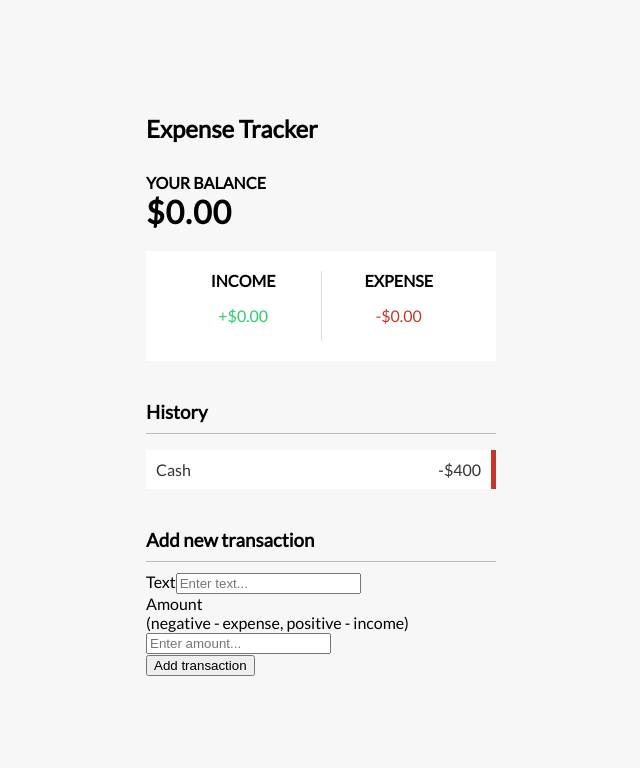
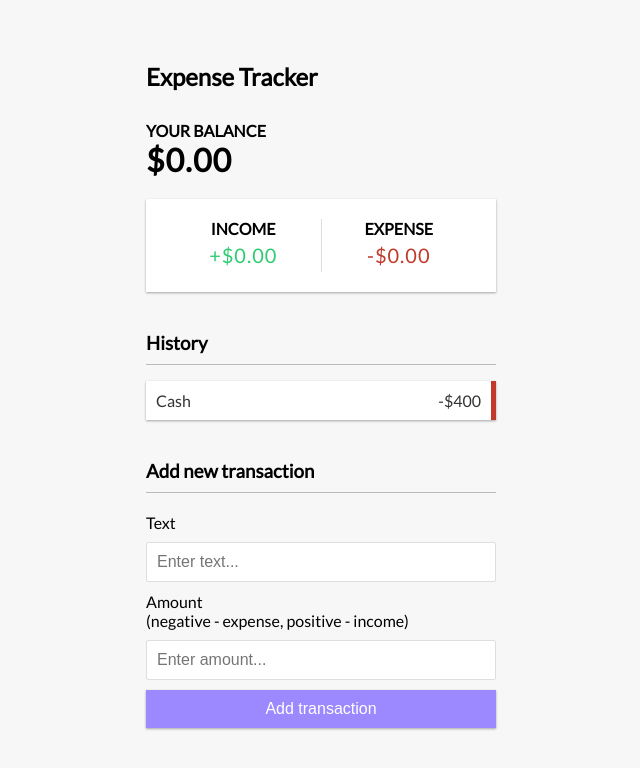
Before and after one commit to AntonioDaria/React-expenses-tracker, a React (Create React App) app in the folder expenses/: page / in a window 1280 px wide. Shown: the top 768 px of the page, without its empty margins (319-959 px from the left). Built offline with nearby package versions, Linux system fonts and the light colour scheme.

Commit message:
Add more style

```diff
--- a/expenses/src/App.css
+++ b/expenses/src/App.css
@@ -1,5 +1,12 @@
 @import url('https://fonts.googleapis.com/css?family=Lato&display=swap');
 
+:root {
+  --box-shadow: 0 1px 3px rgba(0, 0, 0, 0.12), 0 1px 2px rgba(0, 0, 0, 0.24);
+}
+
+* {
+  box-sizing: border-box;
+}
 
 body {
   background-color: #f7f7f7;
@@ -15,6 +22,22 @@ body {
 .container {
   margin: 30px auto;
   width: 350px;
+}
+
+h1 {
+  letter-spacing: 1px;
+  margin: 0;
+}
+
+h3 {
+  border-bottom: 1px solid #bbb;
+  padding-bottom: 10px;
+  margin: 40px 0 10px;
+}
+
+h4 {
+  margin: 0;
+  text-transform: uppercase;
 }
 
 .inc-exp-container {
@@ -35,12 +58,51 @@ body {
   border-right: 1px solid #dedede;
 }
 
+.money {
+  font-size: 20px;
+  letter-spacing: 1px;
+  margin: 5px 0;
+}
+
 .money.plus {
   color: #2ecc71;
 }
 
 .money.minus {
   color: #c0392b;
+}
+
+label {
+  display: inline-block;
+  margin: 10px 0;
+}
+
+input[type='text'],
+input[type='number'] {
+  border: 1px solid #dedede;
+  border-radius: 2px;
+  display: block;
+  font-size: 16px;
+  padding: 10px;
+  width: 100%;
+}
+
+.btn {
+  cursor: pointer;
+  background-color: #9c88ff;
+  box-shadow: var(--box-shadow);
+  color: #fff;
+  border: 0;
+  display: block;
+  font-size: 16px;
+  margin: 10px 0 30px;
+  padding: 10px;
+  width: 100%;
+}
+
+.btn:focus,
+.delete-btn:focus {
+  outline: 0;
 }
 
 .list {
@@ -68,10 +130,6 @@ body {
   border-right: 5px solid #c0392b;
 }
 
-.list li:hover .delete-btn {
-  opacity: 1;
-}
-
 .delete-btn {
   cursor: pointer;
   background-color: #e74c3c;
@@ -88,22 +146,12 @@ body {
   transition: opacity 0.3s ease;
 }
 
-.delete-btn:focus {
-  outline: 0;
+.list li:hover .delete-btn {
+  opacity: 1;
 }
 
-h1 {
-  letter-spacing: 1px;
-  margin: 0;
+@media (max-width: 320px) {
+  .container {
+    width: 300px;
+  }
 }
-
-h3 {
-  border-bottom: 1px solid #bbb;
-  padding-bottom: 10px;
-  margin: 40px 0 10px;
-}
-
-h4 {
-  margin: 0;
-  text-transform: uppercase;
-}
```
